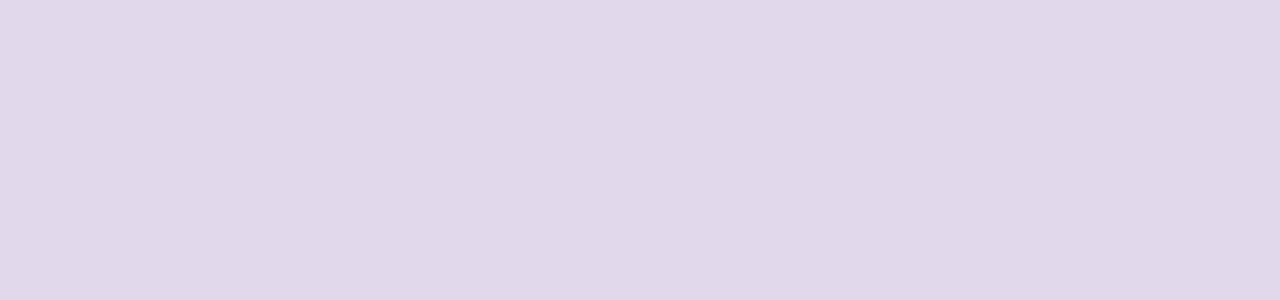
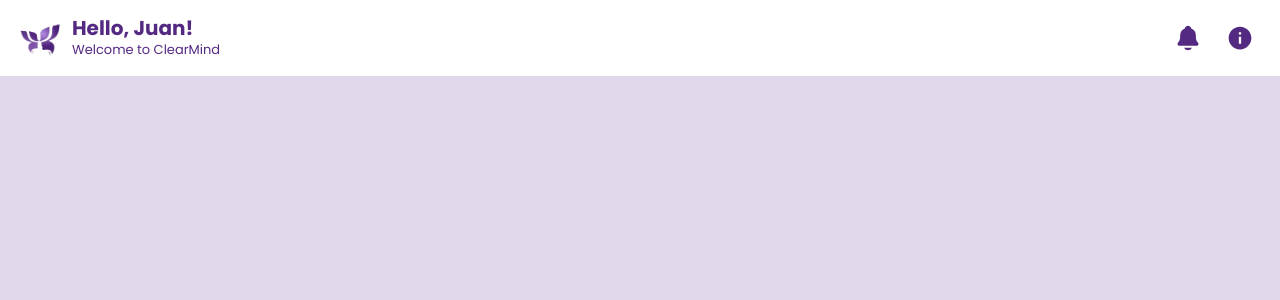
Before and after one commit to miriammulawin/ClearMind, a React (Vite) app in the folder clearmind-frontend/: page /client-home in a window 1280 px wide. Before the commit this address had no page. Shown: the top 300 px of the page. Built offline with nearby package versions, Linux system fonts and the light colour scheme; what chartjs-plugin-datalabels would draw is missing.

Commit message:
Done Making Client header

```diff
--- a/clearmind-frontend/src/App.jsx
+++ b/clearmind-frontend/src/App.jsx
@@ -4,7 +4,7 @@ import Login from "./Login";
 import CreateAccounts from "./AdminPages/CreateAccounts"
 import Registration from "./Registration";
 import AdminDashboard from "./AdminPages/AdminDashboard";
-// import ClientHome from "./ClientPages/ClientHome";
+import ClientHome from "./ClientPages/ClientHome";
 
 function App() {
   return (
@@ -14,7 +14,7 @@ function App() {
         <Route path="/register" element={<Registration />} />
         <Route path="/create-accounts"element={<CreateAccounts/>} />
         <Route path="/admin-dashboard" element={<AdminDashboard />} />
-        {/* <Route path="/client-home" element={<ClientHome />} /> */}
+        <Route path="/client-home" element={<ClientHome />} />
       </Routes>
     </Router>
   );
--- /dev/null
+++ b/clearmind-frontend/src/ClientPages/ClientComponents/ClientHeader.jsx
@@ -0,0 +1,35 @@
+import { useState } from "react";
+import { Container, Card, Row, Col, Form, Button, Image } from "react-bootstrap";
+import { IoNotifications } from "react-icons/io5";
+import { IoMdInformationCircle } from "react-icons/io";
+import logo_login_single from "../../assets/CMPS_Img_logo_only.png";
+import "../ClientStyle/ClientHeader.css";
+
+function ClientHeader() {
+    return (
+        <div>
+            <header className="app-header">
+                <div className="header-content">
+                    <div className="logo-section">
+                        <Image src={logo_login_single } fluid className="logo-icon d-block mx-auto" />
+                        <div className="welcome-text">
+                            <h1 className="greeting">Hello, Juan!</h1>
+                            <p className="subtext">Welcome to ClearMind</p>
+                        </div>
+                    </div>
+
+                    <div className="header-actions">
+                        <button className="icon-btn notification-btn">
+                           <IoNotifications className="icon-btn" />
+                        </button>
+                        <button className="icon-btn info-btn">
+                            <IoMdInformationCircle className="icon-btn" />
+                        </button>
+                    </div>
+                </div>
+            </header>
+        </div>
+    );
+}
+
+export default ClientHeader;
--- /dev/null
+++ b/clearmind-frontend/src/ClientPages/ClientHome.jsx
@@ -0,0 +1,17 @@
+import { useState } from "react";
+import { Container, Card, Row, Col, Form, Button, Image } from "react-bootstrap";
+// import logo_login from "../assets/CMPS_Logo.png";
+import { FaEye, FaEyeSlash, FaLock} from "react-icons/fa";
+import { MdEmail } from "react-icons/md";
+import "./ClientStyle/ClientHome.css"
+import ClientHeader from "./ClientComponents/ClientHeader";
+
+function ClientHome() {
+    return (
+        <div>
+            <ClientHeader />
+        </div>
+    );
+}
+
+export default ClientHome;
--- /dev/null
+++ b/clearmind-frontend/src/ClientPages/ClientStyle/ClientHeader.css
@@ -0,0 +1,88 @@
+body{
+    color: #542982;
+}
+
+/* Header Styles */
+.app-header {
+  background: var(--bs-white);
+  padding: 16px 20px;
+  position: sticky;
+  top: 0;
+  z-index: 100;
+  box-shadow: var(--shadow-soft);
+}
+
+.header-content {
+  display: flex;
+  justify-content: space-between;
+  align-items: center;
+}
+
+.logo-section {
+  display: flex;
+  align-items: center;
+  gap: 12px;
+}
+
+.logo-icon {
+  width: 40px;
+  height: 40px;
+  display: flex;
+  align-items: center;
+  justify-content: center;
+}
+
+.welcome-text {
+  display: flex;
+  flex-direction: column;
+}
+
+.greeting {
+  font-size: 20px;
+  font-weight: 700;
+  color: var(--primary-purple);
+  margin: 0;
+  line-height: 1.2;
+}
+
+.subtext {
+  font-size: 13px;
+  color: var(--text-secondary);
+  margin: 0;
+  font-weight: 400;
+}
+
+.header-actions {
+  display: flex;
+  gap: 12px;
+  align-items: center;
+}
+
+.icon-btn {
+  width: 40px;
+  height: 40px;
+  border-radius: 50%;
+  border: none;
+  background: transparent;
+  display: flex;
+  align-items: center;
+  justify-content: center;
+  cursor: pointer;
+  position: relative;
+  color: #542982;
+}
+
+.icon-btn:hover {
+  background: var(--light-purple);
+}
+
+.notification-badge {
+  position: absolute;
+  top: 8px;
+  right: 8px;
+  width: 8px;
+  height: 8px;
+  background: #FF6B6B;
+  border-radius: 50%;
+  border: 2px solid var(--white);
+}
--- /dev/null
+++ b/clearmind-frontend/src/ClientPages/ClientStyle/ClientHome.css
@@ -0,0 +1,3 @@
+body{
+    color: #542982;
+}
```
